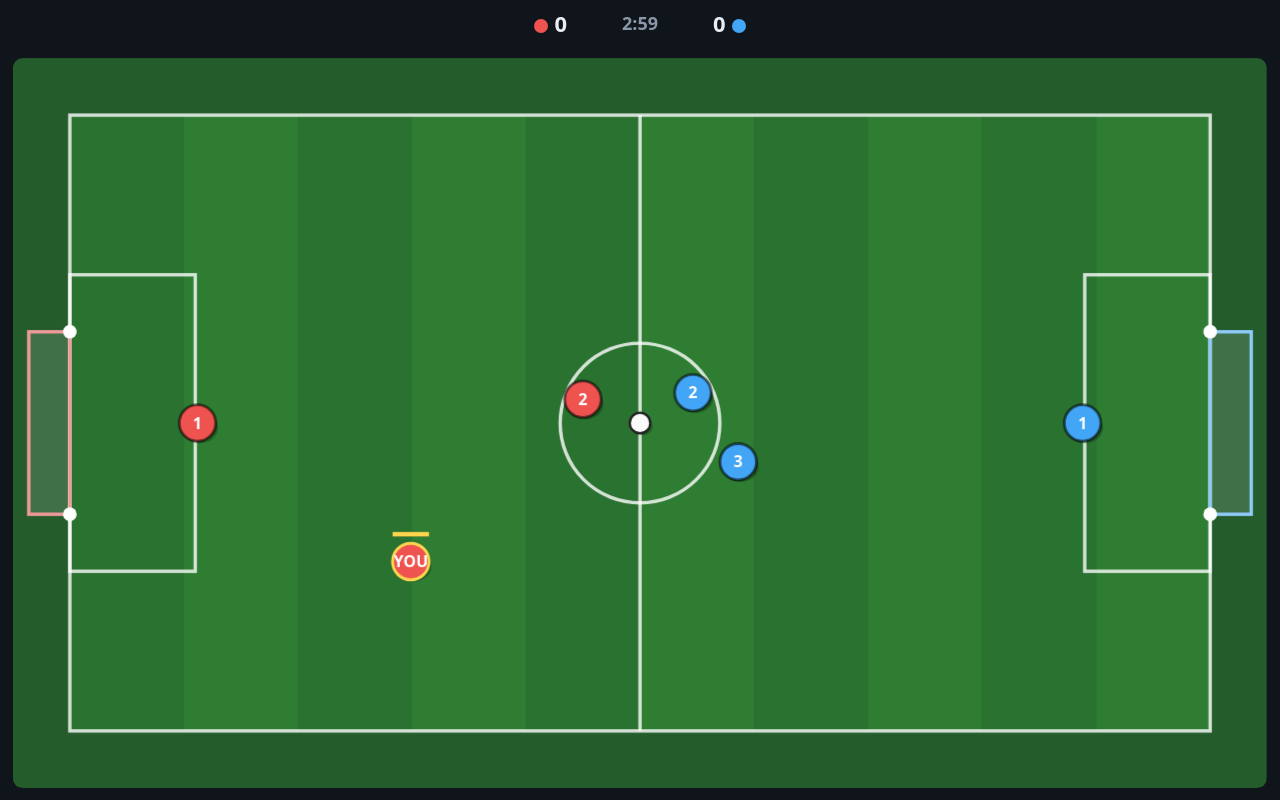
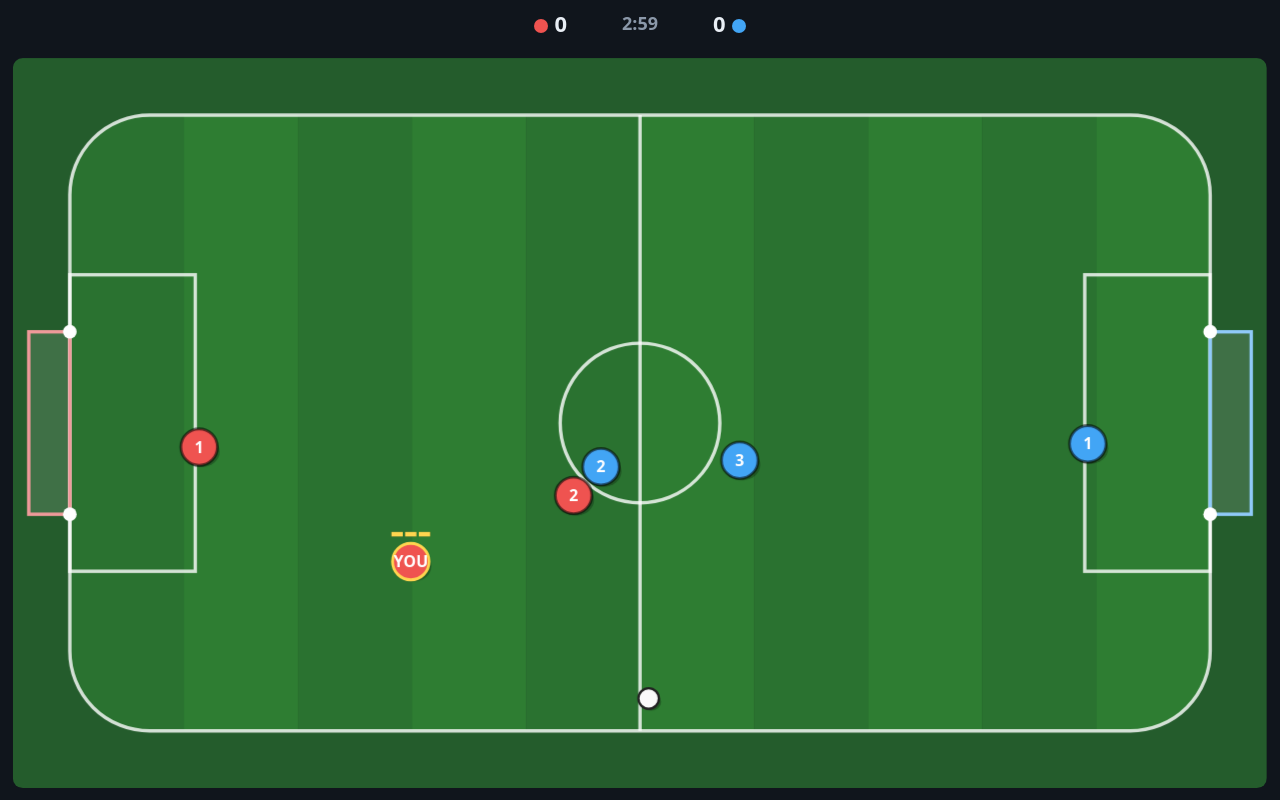
Before and after one commit to Wearily/soccer, a plain HTML site: page index.html in a window 1280 px wide. Both pictures are taken after a click on the button "Kick off". Drawn offline with Linux system fonts and the light colour scheme.

Commit message:
Add boost bursts, hold-to-kick, curve shots, rounded pitch and 5v5
Co-Authored-By: Claude Fable 5.2 <noreply@anthropic.com>
Claude-Session: https://claude.ai/code/session_01LnUNEVo2vRDD7aTbHtmgLT

```diff
--- a/index.html
+++ b/index.html
@@ -50,15 +50,17 @@
         <h1 id="mTitle">Kickabout</h1>
         <p id="mSub">Top-down arcade soccer against CPU players.</p>
         <div class="row"><label>Team size</label><div class="seg" data-opt="size">
-          <button data-v="1">1v1</button><button data-v="2">2v2</button><button data-v="3" class="on">3v3</button><button data-v="4">4v4</button></div></div>
+          <button data-v="1">1v1</button><button data-v="2">2v2</button><button data-v="3" class="on">3v3</button><button data-v="4">4v4</button><button data-v="5">5v5</button></div></div>
         <div class="row"><label>CPU difficulty</label><div class="seg" data-opt="diff">
           <button data-v="0">Easy</button><button data-v="1" class="on">Normal</button><button data-v="2">Hard</button></div></div>
         <div class="row"><label>You</label><div class="seg" data-opt="mode">
           <button data-v="play" class="on">Play (red)</button><button data-v="watch">Watch CPU vs CPU</button></div></div>
         <button class="go" id="start">Kick off</button>
         <div class="keys">
-          <kbd>WASD</kbd> / <kbd>Arrows</kbd> move &nbsp; <kbd>Space</kbd> / <kbd>X</kbd> kick &nbsp; <kbd>Shift</kbd> sprint<br>
-          <kbd>P</kbd> pause &nbsp; <kbd>Esc</kbd> menu &nbsp;·&nbsp; Touch: drag left side to move, tap right side to kick
+          <kbd>WASD</kbd> / <kbd>Arrows</kbd> move &nbsp; <kbd>Space</kbd> hold to kick &nbsp; <kbd>Shift</kbd> / <kbd>B</kbd> boost<br>
+          Mouse: left kicks, right boosts &nbsp;·&nbsp; <kbd>P</kbd> pause &nbsp; <kbd>Esc</kbd> menu<br>
+          Kick while moving across the ball to curve it. Three boosts, 5s recharge each.<br>
+          Touch: drag left side to move; right side lower half kicks, upper half boosts
         </div>
       </div>
     </div>
@@ -76,6 +78,9 @@ const PR = 16, BR = 9;                        // player / ball radius
 const ACC = 0.115, P_DAMP = 0.962, B_DAMP = 0.988;
 const KICK = 6.6, KICK_REACH = 5;
 const MATCH_SECS = 180;
+const CR = 70;                                // rounded pitch corner radius
+const BOOSTS = 3, BOOST_RECHARGE = 300, BOOST_REPEAT = 26, BOOST_IMP = 3.1;
+const CURVE = 0.022, SPIN_DECAY = 0.985;
 const DIFF = [ { speed: 0.80, noise: 0.30 }, { speed: 0.92, noise: 0.14 }, { speed: 1.0, noise: 0.04 } ];
 const POSTS = [ [L, CY - GOAL_W / 2], [L, CY + GOAL_W / 2], [R, CY - GOAL_W / 2], [R, CY + GOAL_W / 2] ];
 
@@ -90,7 +95,8 @@ const hyp = Math.hypot;
 function formation(n, i) {
   // returns [depth 0..1 from own goal toward centre, y offset -1..1]
   const F = { 1: [[0.6, 0]], 2: [[0.25, 0], [0.7, 0]], 3: [[0.2, 0], [0.65, -0.45], [0.65, 0.45]],
-              4: [[0.15, 0], [0.45, 0], [0.75, -0.5], [0.75, 0.5]] };
+              4: [[0.15, 0], [0.45, 0], [0.75, -0.5], [0.75, 0.5]],
+              5: [[0.12, 0], [0.4, -0.4], [0.4, 0.4], [0.78, -0.5], [0.78, 0.5]] };
   return F[n][i];
 }
 function resetPositions() {
@@ -99,15 +105,15 @@ function resetPositions() {
     const dir = p.team === 0 ? 1 : -1;
     p.x = (dir > 0 ? L : R) + dir * d * (PW / 2 - 40);
     p.y = CY + oy * PH / 2;
-    p.vx = p.vy = 0; p.cool = 0; p.kickFx = 0; p.kickHeld = false;
+    p.vx = p.vy = 0; p.cool = 0; p.kickFx = 0; p.boosts = BOOSTS; p.boostT = 0; p.boostCd = 0; p.boostFx = 0;
   }
-  ball = { x: CX, y: CY, vx: 0, vy: 0 };
+  ball = { x: CX, y: CY, vx: 0, vy: 0, spin: 0 };
 }
 function newMatch() {
   players = []; human = null;
   for (let t = 0; t < 2; t++) for (let i = 0; i < opts.size; i++)
-    players.push({ team: t, idx: i, x: 0, y: 0, vx: 0, vy: 0, cool: 0, kickFx: 0, kickHeld: false, human: false,
-                   stamina: 1, seed: Math.random() * 100, wantKick: false, ix: 0, iy: 0 });
+    players.push({ team: t, idx: i, x: 0, y: 0, vx: 0, vy: 0, cool: 0, kickFx: 0, human: false,
+                   boosts: BOOSTS, boostT: 0, boostCd: 0, boostFx: 0, seed: Math.random() * 100, wantKick: false, ix: 0, iy: 0 });
   if (opts.mode === 'play') { human = players[opts.size - 1]; human.human = true; } // red striker
   score = [0, 0]; timeLeft = MATCH_SECS * 60; overtime = false;
   resetPositions(); setPhase('countdown', 90); paused = false; updateHud();
@@ -116,7 +122,8 @@ function setPhase(p, t) { phase = p; phaseT = t || 0; }
 
 // ---------- input ----------
 const keys = {};
-const touch = { id: null, ox: 0, oy: 0, dx: 0, dy: 0, kick: false };
+const touch = { id: null, ox: 0, oy: 0, dx: 0, dy: 0, kick: 0, boost: 0 };
+const mouse = { kick: false, boost: false };
 addEventListener('keydown', e => {
   keys[e.code] = true;
   if (['ArrowUp', 'ArrowDown', 'ArrowLeft', 'ArrowRight', 'Space'].includes(e.code)) e.preventDefault();
@@ -131,8 +138,8 @@ function humanInput(p) {
   let iy = (keys.KeyS || keys.ArrowDown ? 1 : 0) - (keys.KeyW || keys.ArrowUp ? 1 : 0);
   if (touch.id !== null) { const m = hyp(touch.dx, touch.dy); if (m > 8) { ix = touch.dx / Math.max(m, 40); iy = touch.dy / Math.max(m, 40); } }
   p.ix = ix; p.iy = iy;
-  p.wantKick = !!(keys.Space || keys.KeyX || touch.kick);
-  p.sprint = !!(keys.ShiftLeft || keys.ShiftRight);
+  p.wantKick = !!(keys.Space || keys.KeyX || touch.kick || mouse.kick);
+  p.sprint = !!(keys.ShiftLeft || keys.ShiftRight || keys.KeyB || touch.boost || mouse.boost);
 }
 
 // ---------- CPU brain ----------
@@ -194,7 +201,7 @@ function think(p, tick) {
     const near = d < PR + BR + KICK_REACH;
     const inOwnThird = dir * (ball.x - ownGX) < PW * 0.3;
     if (near && (align > 0.93 - cfg.noise * 0.5 || (inOwnThird && rx * dir > 0.35))) kick = true;
-    sprint = d > 120;
+    sprint = d > 150 && align > 0.2 || (near && kick);
   } else {
     // off-ball roles: lowest-numbered non-chaser guards the goal, the rest offer support
     const mates = players.filter(q => q.team === p.team && !q.chasing && !q.human);
@@ -215,7 +222,7 @@ function think(p, tick) {
   }
   const mx = tx - p.x, my = ty - p.y, ml = hyp(mx, my);
   const sc = ml < 4 ? 0 : Math.min(1, ml / 26) * cfg.speed / ml;
-  p.ix = mx * sc; p.iy = my * sc; p.wantKick = kick; p.sprint = sprint && cfg.speed > 0.85;
+  p.ix = mx * sc; p.iy = my * sc; p.wantKick = kick; p.sprint = sprint && cfg.speed > 0.85 && (p.boosts > 1 || d < 200);
 }
 
 // ---------- physics ----------
@@ -245,6 +252,18 @@ function ballWalls() {
   const b = ball, e = 0.6, top = CY - GOAL_W / 2, bot = CY + GOAL_W / 2;
   if (b.y < T + BR) { b.y = T + BR; b.vy = Math.abs(b.vy) * e; }
   if (b.y > B - BR) { b.y = B - BR; b.vy = -Math.abs(b.vy) * e; }
+  for (const sx of [-1, 1]) for (const sy of [-1, 1]) {            // rounded corners
+    const cx = sx < 0 ? L + CR : R - CR, cy = sy < 0 ? T + CR : B - CR;
+    const dx = b.x - cx, dy = b.y - cy;
+    if (dx * sx > 0 && dy * sy > 0) {
+      const dist = hyp(dx, dy), max = CR - BR;
+      if (dist > max) {
+        const nx = dx / dist, ny = dy / dist, vn = b.vx * nx + b.vy * ny;
+        b.x = cx + nx * max; b.y = cy + ny * max;
+        if (vn > 0) { b.vx -= (1 + e) * vn * nx; b.vy -= (1 + e) * vn * ny; b.spin *= 0.5; }
+      }
+    }
+  }
   for (const s of [-1, 1]) {
     const line = s < 0 ? L : R, over = s * (b.x - line);       // >0 means past the goal line
     if (over > -BR) {
@@ -267,12 +286,19 @@ function step(tick) {
   for (const p of players) {
     if (p.human) humanInput(p); else think(p, tick);
     let ix = p.ix, iy = p.iy; const m = hyp(ix, iy); if (m > 1) { ix /= m; iy /= m; }
-    let acc = ACC;
-    if (p.sprint && p.stamina > 0.05 && m > 0.1) { acc *= 1.3; p.stamina = Math.max(0, p.stamina - 0.006); }
-    else p.stamina = Math.min(1, p.stamina + 0.003);
-    p.vx = (p.vx + ix * acc) * P_DAMP; p.vy = (p.vy + iy * acc) * P_DAMP;
+    if (p.boostCd > 0) p.boostCd--; if (p.boostFx > 0) p.boostFx--;
+    if (p.boosts < BOOSTS && ++p.boostT >= BOOST_RECHARGE) { p.boosts++; p.boostT = 0; }
+    if (p.sprint && p.boosts > 0 && p.boostCd === 0 && m > 0.1) {     // burst in the input direction
+      p.vx += ix / m * BOOST_IMP; p.vy += iy / m * BOOST_IMP;
+      p.boosts--; p.boostCd = BOOST_REPEAT; p.boostFx = 14;
+    }
+    p.vx = (p.vx + ix * ACC) * P_DAMP; p.vy = (p.vy + iy * ACC) * P_DAMP;
     p.x += p.vx; p.y += p.vy;
     if (p.cool > 0) p.cool--; if (p.kickFx > 0) p.kickFx--;
+  }
+  { // spin bends the path sideways (curve shots)
+    const c = ball.spin * CURVE, vx = ball.vx, vy = ball.vy;
+    ball.vx += -vy * c; ball.vy += vx * c; ball.spin *= SPIN_DECAY;
   }
   ball.vx *= B_DAMP; ball.vy *= B_DAMP; ball.x += ball.vx; ball.y += ball.vy;
 
@@ -283,15 +309,15 @@ function step(tick) {
     hitPost(p, PR, 0.2);
     p.x = clamp(p.x, PR + 4, W - PR - 4); p.y = clamp(p.y, PR + 4, H - PR - 4);
   }
-  // kicks: one kick per press for the human, short cooldown for CPUs
+  // kicks: hold to kick; fires whenever the ball is in reach, with a short cooldown
   for (const p of players) {
-    const fresh = p.human ? (p.wantKick && !p.kickHeld) : p.wantKick;
-    if (p.human && !p.wantKick) p.kickHeld = false;
-    if (!fresh || p.cool > 0) continue;
+    if (!p.wantKick || p.cool > 0) continue;
     const dx = ball.x - p.x, dy = ball.y - p.y, dist = hyp(dx, dy);
     if (dist < PR + BR + KICK_REACH && dist > 0) {
       ball.vx += dx / dist * KICK; ball.vy += dy / dist * KICK;
-      p.cool = 14; p.kickFx = 10; p.kickHeld = true;
+      // sideways movement across the ball at the moment of the kick adds spin
+      ball.spin = clamp((dx / dist * p.vy - dy / dist * p.vx) * 0.55, -1.6, 1.6);
+      p.cool = 14; p.kickFx = 10;
     }
   }
   hitPost(ball, BR, 0.7); ballWalls();
@@ -330,9 +356,11 @@ addEventListener('resize', resize);
 function draw() {
   ctx.setTransform(scale, 0, 0, scale, 0, 0);
   ctx.fillStyle = '#245c2c'; ctx.fillRect(0, 0, W, H);
+  ctx.save(); ctx.beginPath(); ctx.roundRect(L, T, PW, PH, CR); ctx.clip();
   for (let i = 0; i < 10; i++) { ctx.fillStyle = i % 2 ? '#2e7d32' : '#2a7230'; ctx.fillRect(L + i * PW / 10, T, PW / 10, PH); }
+  ctx.restore();
   ctx.strokeStyle = 'rgba(255,255,255,.8)'; ctx.lineWidth = 3;
-  ctx.strokeRect(L, T, PW, PH);
+  ctx.beginPath(); ctx.roundRect(L, T, PW, PH, CR); ctx.stroke();
   ctx.beginPath(); ctx.moveTo(CX, T); ctx.lineTo(CX, B); ctx.stroke();
   ctx.beginPath(); ctx.arc(CX, CY, 70, 0, 7); ctx.stroke();
   ctx.strokeRect(L, CY - 130, 110, 260); ctx.strokeRect(R - 110, CY - 130, 110, 260);
@@ -346,13 +374,17 @@ function draw() {
   // players
   ctx.textAlign = 'center'; ctx.textBaseline = 'middle'; ctx.font = 'bold 14px system-ui,sans-serif';
   for (const p of players) {
+    if (p.boostFx > 0) { ctx.strokeStyle = `rgba(255,255,255,${p.boostFx / 20})`; ctx.lineWidth = 5; ctx.beginPath(); ctx.moveTo(p.x, p.y); ctx.lineTo(p.x - p.vx * 7, p.y - p.vy * 7); ctx.stroke(); }
     ctx.fillStyle = 'rgba(0,0,0,.25)'; ctx.beginPath(); ctx.ellipse(p.x + 2, p.y + 4, PR, PR * 0.85, 0, 0, 7); ctx.fill();
     ctx.fillStyle = p.team ? '#42a5f5' : '#ef5350'; ctx.beginPath(); ctx.arc(p.x, p.y, PR, 0, 7); ctx.fill();
     ctx.lineWidth = p.kickFx > 0 ? 4 : 2.5; ctx.strokeStyle = p.kickFx > 0 ? '#fff' : (p.human ? '#ffd54f' : 'rgba(0,0,0,.55)'); ctx.stroke();
     ctx.fillStyle = '#fff'; ctx.fillText(p.human ? 'YOU' : String(p.idx + 1), p.x, p.y + 1);
     if (p.human) {
-      ctx.fillStyle = 'rgba(0,0,0,.4)'; ctx.fillRect(p.x - 16, p.y - PR - 10, 32, 4);
-      ctx.fillStyle = '#ffd54f'; ctx.fillRect(p.x - 16, p.y - PR - 10, 32 * p.stamina, 4);
+      for (let i = 0; i < BOOSTS; i++) {                           // boost pips; the next one fills as it recharges
+        const f = i < p.boosts ? 1 : i === p.boosts ? p.boostT / BOOST_RECHARGE : 0;
+        ctx.fillStyle = 'rgba(0,0,0,.45)'; ctx.fillRect(p.x - 17 + i * 12, p.y - PR - 10, 10, 4);
+        ctx.fillStyle = '#ffd54f'; ctx.fillRect(p.x - 17 + i * 12, p.y - PR - 10, 10 * f, 4);
+      }
     }
   }
   // ball
@@ -388,10 +420,14 @@ cv.addEventListener('pointerdown', e => {
   if (e.pointerType === 'mouse') return;
   const r = cv.getBoundingClientRect();
   if (e.clientX - r.left < r.width / 2 && touch.id === null) { touch.id = e.pointerId; touch.ox = e.clientX; touch.oy = e.clientY; touch.dx = touch.dy = 0; }
-  else { touch.kick = true; setTimeout(() => { touch.kick = false; }, 120); }
+  else if (e.clientY - r.top < r.height / 2) touch.boost = e.pointerId; else touch.kick = e.pointerId;
 });
 cv.addEventListener('pointermove', e => { if (e.pointerId === touch.id) { touch.dx = e.clientX - touch.ox; touch.dy = e.clientY - touch.oy; } });
-const endTouch = e => { if (e.pointerId === touch.id) { touch.id = null; touch.dx = touch.dy = 0; } };
+const endTouch = e => { if (e.pointerId === touch.id) { touch.id = null; touch.dx = touch.dy = 0; }
+  if (e.pointerId === touch.kick) touch.kick = 0; if (e.pointerId === touch.boost) touch.boost = 0; };
+cv.addEventListener('mousedown', e => { if (e.button === 0 || e.button === 1) mouse.kick = true; if (e.button === 2 || e.button === 1) mouse.boost = true; });
+addEventListener('mouseup', () => { mouse.kick = mouse.boost = false; });
+cv.addEventListener('contextmenu', e => e.preventDefault());
 cv.addEventListener('pointerup', endTouch); cv.addEventListener('pointercancel', endTouch);
 
 // ---------- main loop ----------
```
Also changed, not shown: 1 other file.
